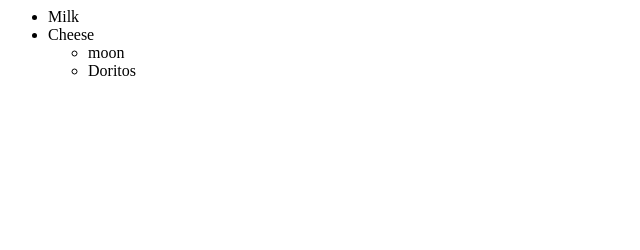
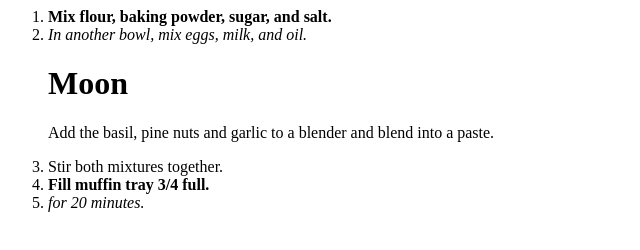
Before and after one commit to AngelM44/Test, a plain HTML site: page index.html in a window 1280 px wide. Shown: the whole page, without its empty margins (0-640 px from the left). Drawn offline with Linux system fonts and the light colour scheme.

Commit message:
stylized using strong and emphasize

```diff
--- a/index.html
+++ b/index.html
@@ -1,9 +1,9 @@
-<ul>
-  <li>Milk</li>
-  <li>Cheese
-      <ul>
-          <li>moon</li>
-          <li>Doritos</li>
-      </ul>
-  </li>
-</ul>
+<ol>
+  <li><strong>Mix flour, baking powder, sugar, and salt.</strong></li>
+  <li><em>In another bowl, mix eggs, milk, and oil.</em></li>
+    <h1> Moon</h1>
+    <p>Add the <span class="ingredient">basil</span>, <span class="ingredient">pine nuts</span> and <span class="ingredient">garlic</span> to a blender and blend into a paste.</p>
+  <li>Stir both mixtures together.</li>
+  <li><strong>Fill muffin tray 3/4 full.</strong></li>
+  <li><em>for 20 minutes.</em></li>
+</ol>
```
